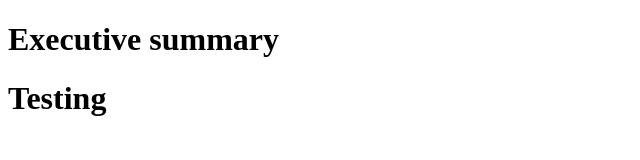
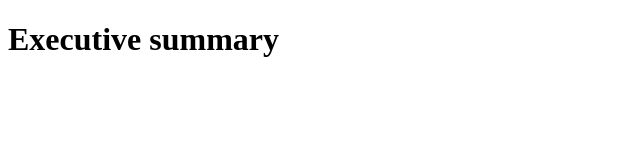
Before and after one commit to Help-My-Garden/help-my-garden-capstone, a plain HTML site: page epic/index.html in a window 1280 px wide. Shown: the whole page, without its empty margins (0-640 px from the left). Drawn offline with Linux system fonts and the light colour scheme.

Commit message:
Removed the testing h1 statement

```diff
--- a/epic/index.html
+++ b/epic/index.html
@@ -6,6 +6,5 @@
 </head>
 <body>
     <h1>Executive summary</h1>
-    <h1>Testing</h1>
 </body>
 </html>
```
